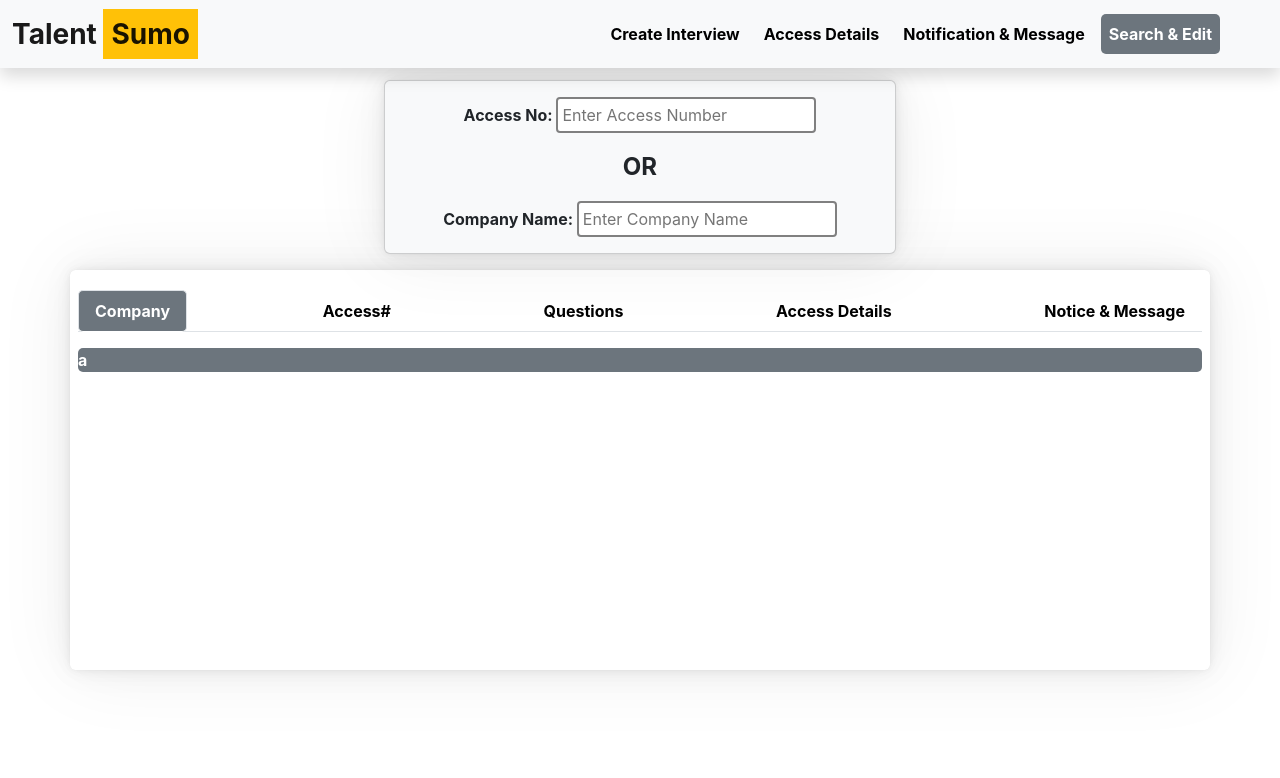
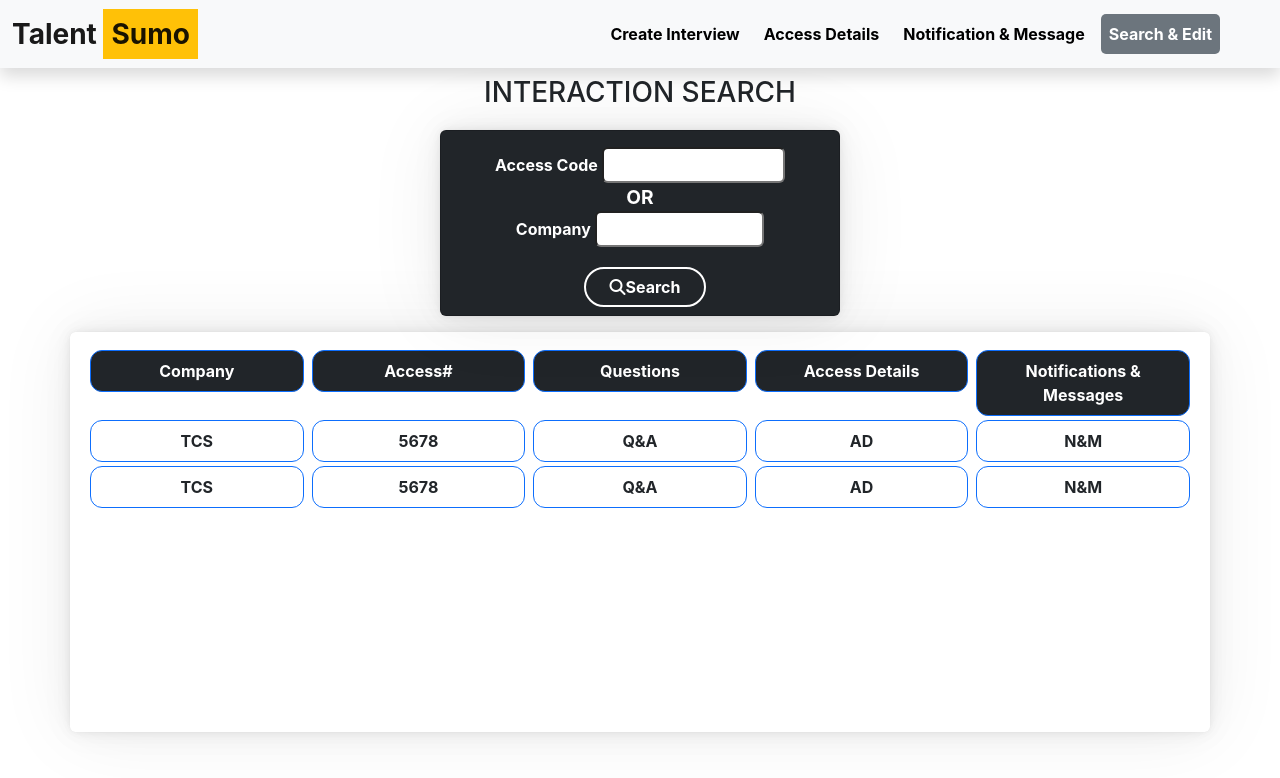
Before and after one commit to ayushjain27/talent-sumo-1, a React (Create React App) app: page /search in a window 1280 px wide. Shown: the top 778 px of the page. Built offline with nearby package versions, Linux system fonts and the light colour scheme; the HTML template or start-up script is replaced by a standard one.

Commit message:
Designed search section

```diff
--- a/public/index.html
+++ b/public/index.html
@@ -20,6 +20,7 @@
   <div id="root"></div>
 
   <!-- Bootstrap JS -->
+  <script src="https://kit.fontawesome.com/a27d1ae2a6.js" crossorigin="anonymous"></script>
   <script src="https://cdn.jsdelivr.net/npm/bootstrap@5.2.0-beta1/dist/js/bootstrap.bundle.min.js"
     integrity="sha384-pprn3073KE6tl6bjs2QrFaJGz5/SUsLqktiwsUTF55Jfv3qYSDhgCecCxMW52nD2"
     crossorigin="anonymous"></script>
--- a/src/App.js
+++ b/src/App.js
@@ -18,7 +18,6 @@
           <Route path='/notification' element={<Notification />} />
           <Route path='/search' element={<Search />} />
         </Routes>
-
       </Router>
     </>
   );
--- a/src/Components/SearchAndEdit/Search.jsx
+++ b/src/Components/SearchAndEdit/Search.jsx
@@ -4,30 +4,39 @@
 const Search = () => {
   return (
     <>
-   <div className={`${styles.cardSection} card bg-light`}>
-        <div className={`${styles.name} m-3 `}>Access No: <input className={`${styles.input} p-1`} type="number" placeholder="Enter Access Number"  /></div>
+    <div style={{display: 'flex', justifyContent: 'center', textAlign:'center'}} className="mt-2">
+      <h3>INTERACTION SEARCH</h3>
+    </div>
+   <div className={`${styles.cardSection} card bg-dark text-white h-50`}>
+        <div className={`${styles.name} mt-3`}>Access Code <input className={`${styles.input} p-1 rounded w-50`} type="number"  /></div>
         <div className={`${styles.or} `}>OR</div>
-        <div className={`${styles.name} m-3`}> Company Name: <input className={`${styles.input} p-1`} type="text"  placeholder="Enter Company Name"/></div>
+        <div className={`${styles.name} mb-1`}> Company <input className={`${styles.input} p-1 rounded w-50`} type="text" /></div>
+        <div className={`${styles.search} mb-2 mt-3`}><i className="fa fa-search" aria-hidden="true"></i>Search</div>
     </div>
 
-    <div className={`${styles.container} container mt-3 mb-5 rounded p-1`}>
-    <nav>
-    <div className="nav nav-tabs mb-3 d-flex justify-content-between mt-3 m-1" id="nav-tab" role="tablist">
-      <button className="nav-link active" id="nav-company-tab" data-bs-toggle="tab" data-bs-target="#nav-company" type="button" role="tab" aria-controls="nav-home" aria-selected="true">Company</button>
-      <button className="nav-link" id="nav-Access-tab" data-bs-toggle="tab" data-bs-target="#nav-Access" type="button" role="tab" aria-controls="nav-profile" aria-selected="false">Access#</button>
-      <button className="nav-link" id="nav-Questions-tab" data-bs-toggle="tab" data-bs-target="#nav-Questions" type="button" role="tab" aria-controls="nav-contact" aria-selected="false">Questions</button>
-     <button className="nav-link" id="nav-AccessDetails-tab" data-bs-toggle="tab" data-bs-target="#nav-AccessDetails" type="button" role="tab" aria-controls="nav-contact" aria-selected="false">Access Details</button>
-      <button className="nav-link" id="nav-NotesMessages-tab" data-bs-toggle="tab" data-bs-target="#nav-NotesMessages" type="button" role="tab" aria-controls="nav-contact" aria-selected="false">Notice & Message</button>
+    <div className={`${styles.container} container mt-3 mb-5 rounded p-3`}>
+      <div className="d-flex">
+      <div className={`${styles.heading} bg-dark border border-primary text-white p-2`}>Company</div>
+      <div className={`${styles.heading} bg-dark border border-primary text-white p-2`}>Access#</div>
+      <div className={`${styles.heading} bg-dark border border-primary text-white p-2`}>Questions</div>
+      <div className={`${styles.heading} bg-dark border border-primary text-white p-2`}>Access Details</div>
+      <div className={`${styles.heading} bg-dark border border-primary text-white p-2`}>Notifications & Messages</div>
+      </div>
+      <div className="d-flex">
+      <div className={`${styles.heading} border border-primary p-2`}>TCS</div>
+      <div className={`${styles.heading} border border-primary p-2`}>5678</div>
+      <div className={`${styles.heading} border border-primary text-blue p-2`}>Q&A</div>
+      <div className={`${styles.heading} border border-primary text-blue p-2`}>AD</div>
+      <div className={`${styles.heading} border border-primary text-blue p-2`}>N&M</div>
+      </div>
+      <div className="d-flex">
+      <div className={`${styles.heading} border border-primary p-2`}>TCS</div>
+      <div className={`${styles.heading} border border-primary p-2`}>5678</div>
+      <div className={`${styles.heading} border border-primary text-blue p-2`}>Q&A</div>
+      <div className={`${styles.heading} border border-primary text-blue p-2`}>AD</div>
+      <div className={`${styles.heading} border border-primary text-blue p-2`}>N&M</div>
+      </div>
     </div>
-    </nav>
-    <div className="tab-content m-1" id="nav-tabContent">
-    <div className="tab-pane fade show active" id="nav-company" role="tabpanel" aria-labelledby="nav-company-tab">a</div>
-    <div className="tab-pane fade" id="nav-Access" role="tabpanel" aria-labelledby="nav-Access-tab">b</div>
-    <div div className="tab-pane fade" id="nav-Questions" role="tabpanel" aria-labelledby="nav-Questions-tab">c</div>
-    <div className="tab-pane fade" id="nav-AccessDetails" role="tabpanel" aria-labelledby="nav-AccessDetails-tab">d</div>
-    <div className="tab-pane fade" id="nav-NotesMessages" role="tabpanel" aria-labelledby="nav-NotesMessages-tab">e</div>
-    </div>
-   </div>
     </>
   );
 };
--- a/src/Components/SearchAndEdit/Search.module.css
+++ b/src/Components/SearchAndEdit/Search.module.css
@@ -5,7 +5,11 @@
 .cardSection{
     display: flex;
     align-items: center;
-    width: 40%;
+    justify-content: center;
+    text-align: center;
+    max-width: 400px;
+    min-width: 100px;
+    /* height: 600px; */
     margin: 12px auto;
     box-shadow:
         0px 0px 2.2px rgba(0, 0, 0, 0.02),
@@ -20,14 +24,19 @@
     font-weight: bold;
 }
 
-.input{
-    border: 2px solid gray;
-    border-radius: 4px;
+.or{
+    font-size: 1.2rem;
+    font-weight: bold;
 }
 
-.or{
-    font-size: 1.5rem;
+
+.search{
+    border: 2px solid white;
+    padding: 6px 24px;
+    border-radius: 24px;
     font-weight: bold;
+    margin-left: 10px;
+    cursor: pointer;
 }
 
 .container{
@@ -40,3 +49,21 @@
         0px 0px 80px rgba(0, 0, 0, 0.07) !important;
     height: 50vh;
 }
+
+.heading{
+    width: 20%;
+    height: 100%;
+    border-radius: 12px;
+    margin: 2px 4px;
+    text-align: center;
+    font-weight: bold;
+}
+
+.content{
+    width: 20%;
+    height: 15%;
+    border-radius: 12px;
+    margin: 2px 4px;
+    text-align: center;
+    font-weight: bold;
+}
```
